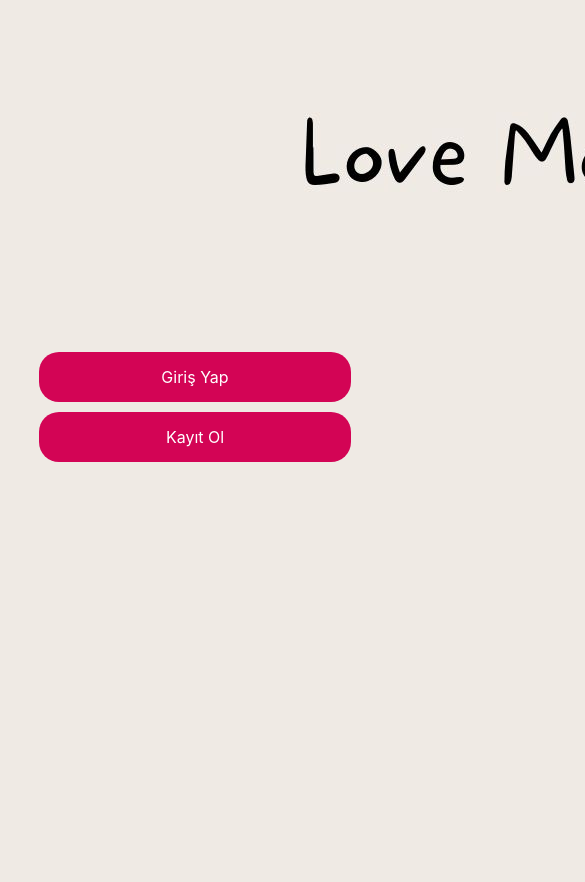
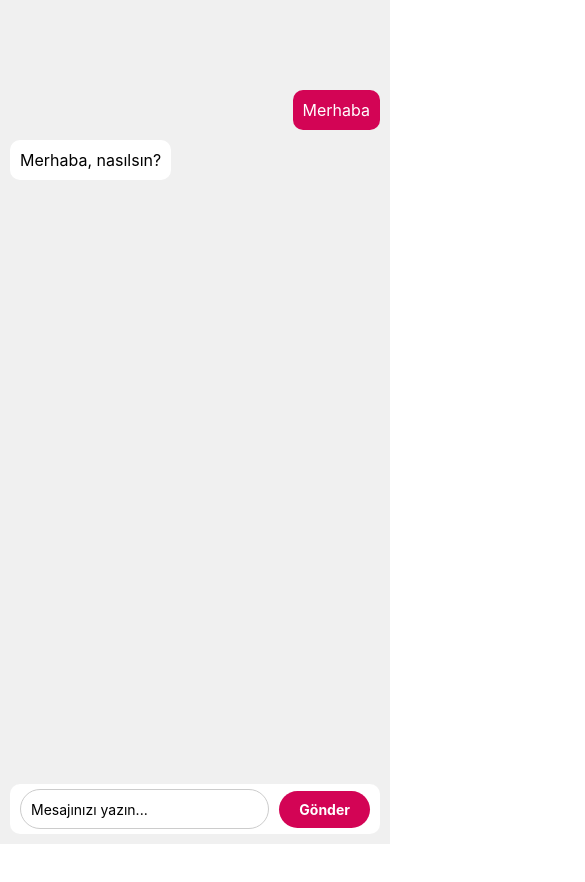
Before and after one commit to AhmetBugrahanAltunok/DatingApp2, a React Native app: screen /ChatDetail in a window 390 px wide. Before the commit this address had no page. Shown: the top 882 px of the page, 585 px wide, since content can reach past the window. After the commit the page ends 844 px from the top, so only its background shows below. Built offline with nearby package versions, Linux system fonts and the light colour scheme.

Commit message:
Profillere göre sohbet etmek için sohbet kısmı düzenlendi

```diff
--- a/App.js
+++ b/App.js
@@ -7,7 +7,7 @@ import SignupPage from './SignupPage';
 import  MainPage from './MainPage';
 import  ChatPage from './ChatPage';
 import ProfilePage from './ProfilePage';
-
+import ChatDetailPage from './ChatDetailPage';
 
 
 const Stack = createNativeStackNavigator();
@@ -21,8 +21,8 @@ export default function App() {
         <Stack.Screen name="Signup" component={SignupPage} options={{ title: 'Signup Page' }} />
         <Stack.Screen name="Main" component={MainPage} options={{ title: 'Main Page' }} />
         <Stack.Screen name="Chat" component={ChatPage} options={{ title: 'Chat Page' }} />
-
         <Stack.Screen name="Profile" component={ProfilePage} options={{ title: 'Profile Page' }} />
+        <Stack.Screen name="ChatDetail" component={ChatDetailPage} options={{ title: 'Chat Detail Page' }} />
       </Stack.Navigator>
     </NavigationContainer>
   );
--- /dev/null
+++ b/ChatDetailPage.js
@@ -0,0 +1,112 @@
+import React, { useState, useRef, useEffect } from 'react';
+import { View, Text, TextInput, TouchableOpacity, FlatList, StyleSheet, ScrollView } from 'react-native';
+
+// Örnek sohbet
+const initialMessages = [
+  { id: 1, senderId: 1, text: 'Merhaba' },
+  { id: 2, senderId: 2, text: 'Merhaba, nasılsın?' },
+];
+
+export default function ChatDetailPage({ route }) {
+  const [message, setMessage] = useState('');
+  const [messages, setMessages] = useState(initialMessages);
+  const scrollViewRef = useRef();
+
+  useEffect(() => {
+    // Yeni mesajlar eklendiğinde, ScrollView'i en altta tutmak için scroll yap
+    scrollViewRef.current.scrollToEnd({ animated: true });
+  }, [messages]);
+
+  const handleSend = () => {
+    if (message.trim() !== '') {
+      // Yeni mesajı ekleyin
+      const newMessage = { id: messages.length + 1, senderId: 1, text: message }; // Burada gönderenin id'sini belirtiyor
+      setMessages([...messages, newMessage]);
+      setMessage('');
+    }
+  };
+
+  return (
+    <View style={styles.container}>
+      <ScrollView
+        ref={scrollViewRef}
+        contentContainerStyle={styles.messageContainer}
+      >
+        {messages.map((item) => (
+          <View key={item.id} style={[styles.message, item.senderId === 1 ? styles.myMessage : styles.theirMessage]}>
+            <Text style={[styles.messageText, item.senderId === 1 && { color: '#fff' }]}>
+              {item.text}
+            </Text>
+          </View>
+        ))}
+      </ScrollView>
+      <View style={styles.inputContainer}>
+        <TextInput
+          value={message}
+          onChangeText={setMessage}
+          placeholder="Mesajınızı yazın..."
+          style={styles.input}
+        />
+        <TouchableOpacity style={styles.sendButton} onPress={handleSend}>
+          <Text style={styles.sendButtonText}>Gönder</Text>
+        </TouchableOpacity>
+      </View>
+    </View>
+  );
+}
+
+const styles = StyleSheet.create({
+  container: {
+    flex: 1,
+    backgroundColor: '#f0f0f0',
+    padding: 10,
+  },
+  messageContainer: {
+    flexGrow: 1,
+    paddingVertical: 80,
+  },
+  message: {
+    borderRadius: 10,
+    padding: 10,
+    marginBottom: 10,
+    maxWidth: '80%', // Mesaj balonu genişliği !!
+    alignSelf: 'flex-start', // Kullanıcıya göre hizalama !!
+  },
+  myMessage: {
+    alignSelf: 'flex-end', // Kendi mesajlarımızın sağa hizalama !!
+    backgroundColor: '#D30455', // Kendi mesajlarımızın arkaplan rengi !!!
+  },
+  theirMessage: {
+    backgroundColor: '#fff', // Karşı tarafın mesajlarının arkaplan rengi  !!
+  },
+  messageText: {
+    fontSize: 16,
+  },
+  inputContainer: {
+    flexDirection: 'row',
+    alignItems: 'center',
+    backgroundColor: '#fff',
+    borderRadius: 10,
+    paddingVertical: 5,
+    paddingHorizontal: 10,
+  },
+  input: {
+    flex: 1,
+    height: 40,
+    borderWidth: 1,
+    borderColor: '#ccc',
+    borderRadius: 20,
+    paddingHorizontal: 10,
+  },
+  sendButton: {
+    marginLeft: 10,
+    backgroundColor: '#D30455',
+    borderRadius: 20,
+    paddingHorizontal: 20,
+    paddingVertical: 10,
+  },
+  sendButtonText: {
+    color: '#fff',
+    fontWeight: 'bold',
+  },
+});
--- a/ChatPage.js
+++ b/ChatPage.js
@@ -1,38 +1,47 @@
-import React, { useState } from 'react';
-import { View, Text, TextInput, TouchableOpacity, StyleSheet, ScrollView } from 'react-native';
+import React from 'react';
+import { View, Text, TouchableOpacity, FlatList, StyleSheet, Image } from 'react-native';
 
-export default function ChatPage() {
-  const [message, setMessage] = useState('');
-  const [chat, setChat] = useState([]);
+// Örnek sohbet verileri
+const conversations = [
+  { id: 1, userId: 1, username: 'User1', lastMessage: 'Merhaba' },
+  { id: 2, userId: 2, username: 'User2', lastMessage: 'Hi' },
+  // Diğer sohbetler buraya eklenebilir
+];
 
-  const sendMessage = () => {
-    if (message.trim() !== '') {
+export default function ChatPage({ navigation }) {
+  const handleChatSelect = (userId) => {
+    // Seçilen kullanıcı ile sohbet detay sayfasına yönlendirme yap
+    navigation.navigate('ChatDetail', { userId });
+  };
 
-      setChat([...chat, { id: chat.length + 1, message: message }]);
-
-      setMessage('');
-    }
-  };
+  const renderChatItem = ({ item }) => (
+    <TouchableOpacity
+      style={styles.chatItem}
+      onPress={() => handleChatSelect(item.userId)}
+    >
+      <Image source={require('./assets/users/user1.jpg')} style={styles.avatar} />
+      <View style={styles.chatInfo}>
+        <Text style={styles.username}>{item.username}</Text>
+        <Text style={styles.lastMessage}>{item.lastMessage}</Text>
+      </View>
+    </TouchableOpacity>
+  );
 
   return (
     <View style={styles.container}>
-      <Text style={styles.headerText}>Sohbet</Text>
-      <ScrollView contentContainerStyle={styles.chatContainer}>
-        {chat.map(item => (
-          <View key={item.id} style={[styles.messageContainer, item.id % 2 === 0 ? styles.otherMessage : styles.myMessage]}>
-            <Text style={styles.messageText}>{item.message}</Text>
-          </View>
-        ))}
-      </ScrollView>
-      <View style={styles.inputContainer}>
-        <TextInput
-          style={styles.input}
-          value={message}
-          onChangeText={setMessage}
-          placeholder="Mesajınızı girin..."
-        />
-        <TouchableOpacity style={styles.sendButton} onPress={sendMessage}>
-          <Text style={styles.sendButtonText}>Gönder</Text>
+      <FlatList
+        data={conversations}
+        keyExtractor={(item) => item.id.toString()}
+        renderItem={renderChatItem}
+      />
+
+      {/* Bottom bar */}
+      <View style={styles.bottomBar}>
+        <TouchableOpacity style={styles.button} onPress={() => navigation.navigate('Main')}>
+          <Text style={styles.buttonText}>Ana Sayfa</Text>
+        </TouchableOpacity>
+        <TouchableOpacity style={styles.button} onPress={() => navigation.navigate('Profile')}>
+          <Text style={styles.buttonText}>Profil</Text>
         </TouchableOpacity>
       </View>
     </View>
@@ -42,65 +51,50 @@ export default function ChatPage() {
 const styles = StyleSheet.create({
   container: {
     flex: 1,
+    paddingTop: 80, // Ekranın üstündeki boşluğu artırır
     backgroundColor: '#fff',
-    paddingTop: 20,
-    paddingHorizontal: 20,
   },
-  headerText: {
-    fontSize: 20,
-    fontWeight: 'bold',
-    marginBottom: 20,
-  },
-  chatContainer: {
-    flexGrow: 1,
-    paddingBottom: 20,
-  },
-  messageContainer: {
-    maxWidth: '80%',
-    alignSelf: 'flex-start',
-    backgroundColor: '#f0f0f0',
-    padding: 10,
-    marginBottom: 10,
-    borderRadius: 10,
-  },
-  myMessage: {
-    alignSelf: 'flex-end',
-    backgroundColor: '#D30455',
-    color: 'white',
-  },
-  otherMessage: {
-    alignSelf: 'flex-start',
-    backgroundColor: '#ccc',
-  },
-  messageText: {
-    fontSize: 16,
-  },
-  inputContainer: {
+  chatItem: {
     flexDirection: 'row',
     alignItems: 'center',
-    borderTopWidth: 1,
-    borderTopColor: '#ccc',
-    paddingHorizontal: 20,
+    padding: 20,
+    borderBottomWidth: 1,
+    borderBottomColor: '#ccc',
+  },
+  avatar: {
+    width: 50,
+    height: 50,
+    borderRadius: 25,
+    marginRight: 20,
+  },
+  chatInfo: {
+    flex: 1,
+  },
+  username: {
+    fontSize: 18,
+    fontWeight: 'bold',
+  },
+  lastMessage: {
+    fontSize: 16,
+    color: '#666',
+  },
+  bottomBar: {
+    flexDirection: 'row',
+    justifyContent: 'space-around',
+    alignItems: 'center',
+    backgroundColor: '#D30455',
+    paddingVertical: 10,
+    position: 'absolute',
+    bottom: 0,
+    left: 0,
+    right: 0,
+  },
+  button: {
     paddingVertical: 10,
   },
-  input: {
-    flex: 1,
-    borderWidth: 1,
-    borderColor: '#ccc',
-    borderRadius: 20,
-    paddingVertical: 10,
-    paddingHorizontal: 15,
-    marginRight: 10,
-  },
-  sendButton: {
-    backgroundColor: '#D30455',
-    borderRadius: 20,
-    paddingVertical: 10,
-    paddingHorizontal: 20,
-  },
-  sendButtonText: {
-    color: 'white',
+  buttonText: {
     fontSize: 16,
     fontWeight: 'bold',
+    color: '#fff',
   },
 });
--- a/MainPage.js
+++ b/MainPage.js
@@ -2,11 +2,9 @@ import React from 'react';
 import { View, Text, TouchableOpacity, StyleSheet, Image } from 'react-native';
 import Swiper from 'react-native-swiper';
 
-
 const profiles = [
   { id: 1, username: 'User1', age: 25, bio: 'Lorem ipsum dolor sit amet.', image: require('./assets/users/user1.jpg') },
   { id: 2, username: 'User2', age: 28, bio: 'Consectetur adipiscing elit.', image: require('./assets/users/user2.jpg') },
-
 ];
 
 export default function MainPage({ navigation }) {
@@ -27,13 +25,13 @@ export default function MainPage({ navigation }) {
       </Swiper>
       <View style={styles.bottomBar}>
         <TouchableOpacity style={styles.button} onPress={() => handleNavigation('Main')}>
-          <Text style={styles.buttonText}>Home</Text>
+          <Text style={styles.buttonText}>Ana Sayfa</Text>
         </TouchableOpacity>
         <TouchableOpacity style={styles.button} onPress={() => handleNavigation('Chat')}>
-          <Text style={styles.buttonText}>Chat</Text>
+          <Text style={styles.buttonText}>Sohbet</Text>
         </TouchableOpacity>
         <TouchableOpacity style={styles.button} onPress={() => handleNavigation('Profile')}>
-          <Text style={styles.buttonText}>Profile</Text>
+          <Text style={styles.buttonText}>Profil</Text>
         </TouchableOpacity>
       </View>
     </View>
@@ -45,7 +43,6 @@ const styles = StyleSheet.create({
     flex: 1,
   },
   wrapper: {
-    // Örnek: Kartlar arasındaki boşluk
     marginBottom: 50,
   },
   slide: {
@@ -73,9 +70,12 @@ const styles = StyleSheet.create({
     flexDirection: 'row',
     justifyContent: 'space-around',
     alignItems: 'center',
-    backgroundColor: '#f0f0f0',
+    backgroundColor: '#D30455',
     paddingVertical: 10,
-    width: '100%',
+    position: 'absolute',
+    bottom: 0,
+    left: 0,
+    right: 0,
   },
   button: {
     paddingVertical: 10,
@@ -83,5 +83,6 @@ const styles = StyleSheet.create({
   buttonText: {
     fontSize: 16,
     fontWeight: 'bold',
+    color: '#fff',
   },
 });
--- a/ProfilePage.js
+++ b/ProfilePage.js
@@ -33,9 +33,6 @@ export default function ProfilePage({ navigation }) {
         </TouchableOpacity>
         <TouchableOpacity style={styles.button} onPress={() => handleNavigation('Chat')}>
           <Text style={styles.buttonText}>Sohbet</Text>
-        </TouchableOpacity>
-        <TouchableOpacity style={styles.button} onPress={() => handleNavigation('Profile')}>
-          <Text style={styles.buttonText}>Profil</Text>
         </TouchableOpacity>
       </View>
     </View>
@@ -86,7 +83,7 @@ const styles = StyleSheet.create({
     flexDirection: 'row',
     justifyContent: 'space-around',
     alignItems: 'center',
-    backgroundColor: '#f0f0f0',
+    backgroundColor: '#D30455',
     paddingVertical: 10,
     position: 'absolute',
     bottom: 0,
@@ -99,5 +96,6 @@ const styles = StyleSheet.create({
   buttonText: {
     fontSize: 16,
     fontWeight: 'bold',
+    color: '#fff',
   },
 });
```
